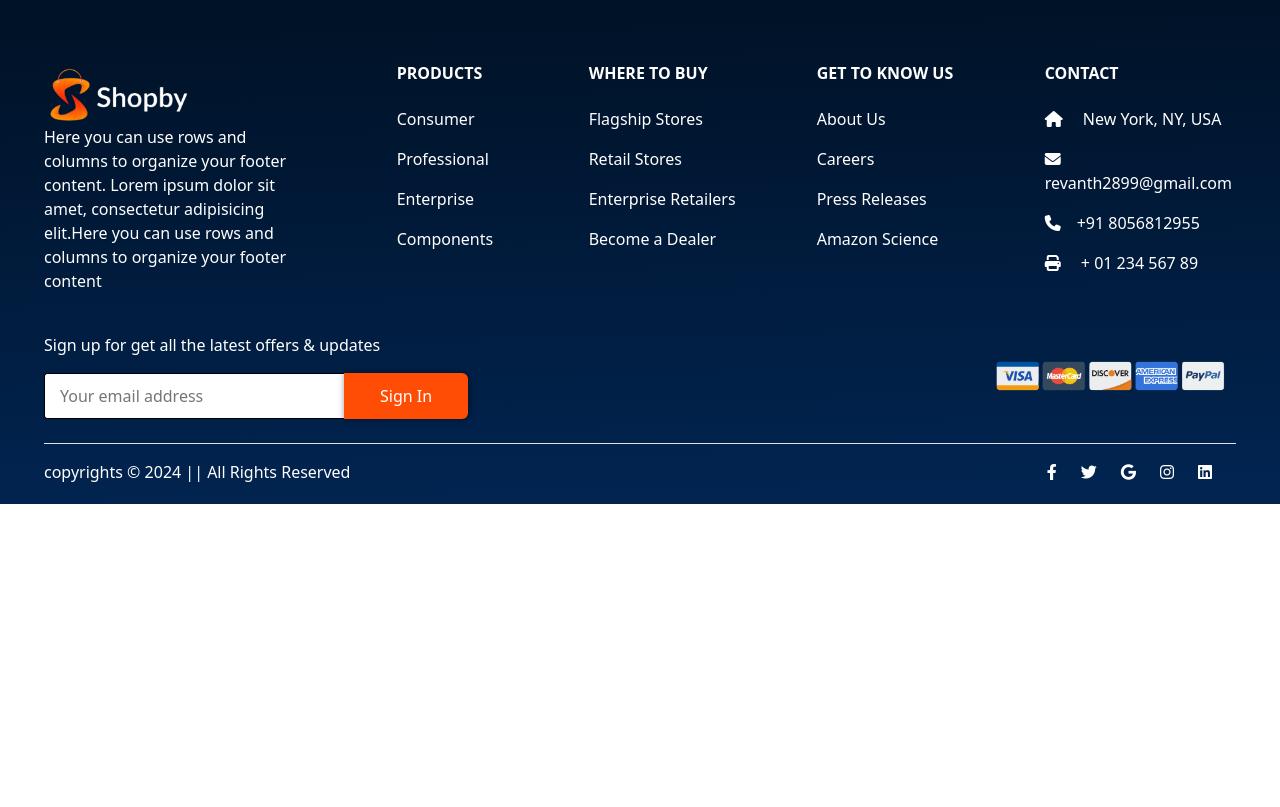
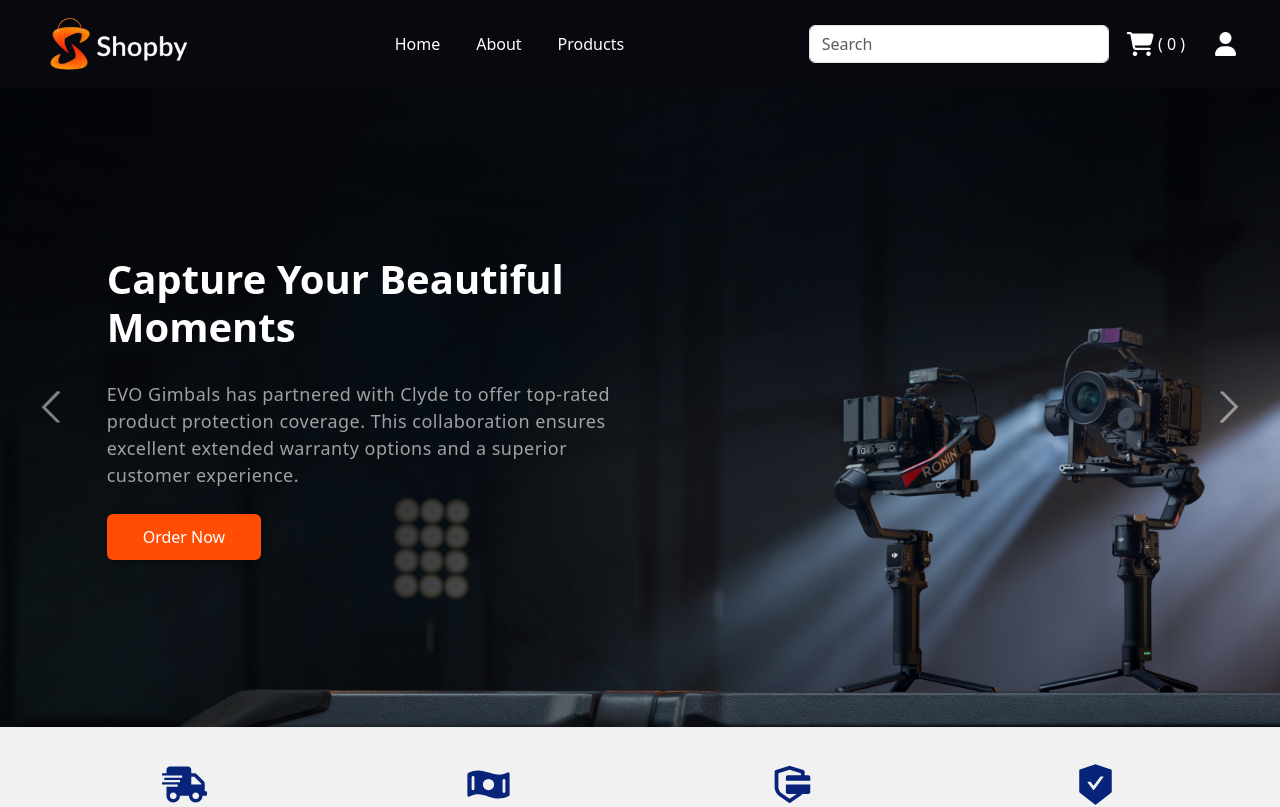
Before and after one commit to revanth2024/camera-ecommerce, a React (Create React App) app: page / in a window 1280 px wide. Shown: the top 807 px of the page. Built offline with nearby package versions, Linux system fonts and the light colour scheme.

Commit message:
final commit

```diff
--- a/src/App.js
+++ b/src/App.js
@@ -21,10 +21,10 @@
 
   return (
     <div className="App">
-      <BrowserRouter basename="/home">
+      <BrowserRouter basename="/">
         <Header cart={cart} />
         <Routes>
-          <Route path="/home" element={<Home />} />
+          <Route path="/" element={<Home />} />
           <Route path="/about" element={<About />} />
           <Route
             path="/products"
```
Also changed, not shown: 8 other files (tests, documents, lock files or other folders).
